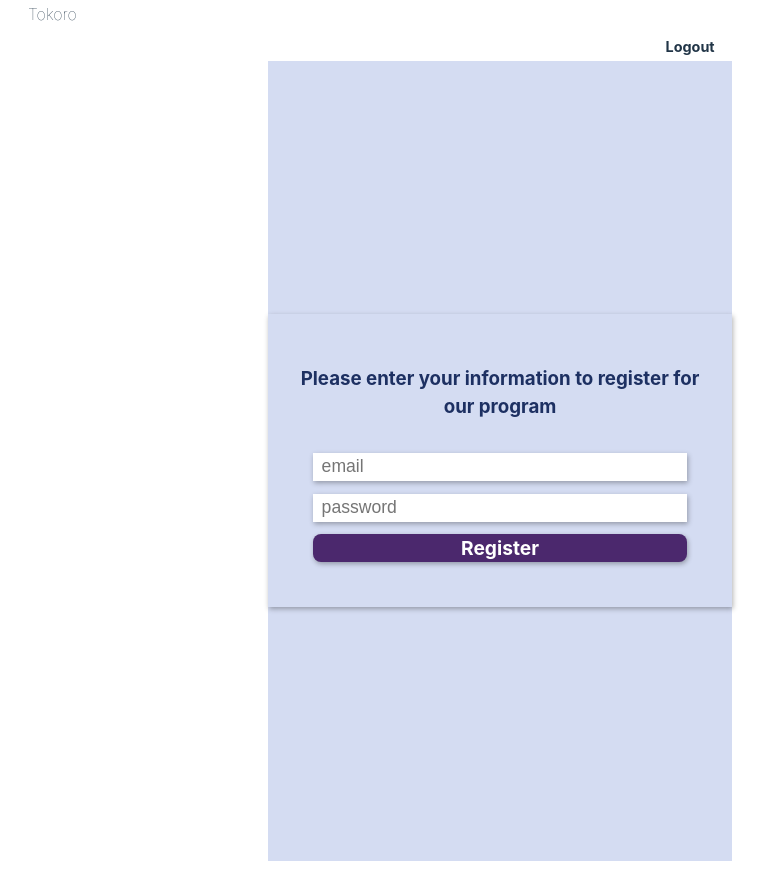
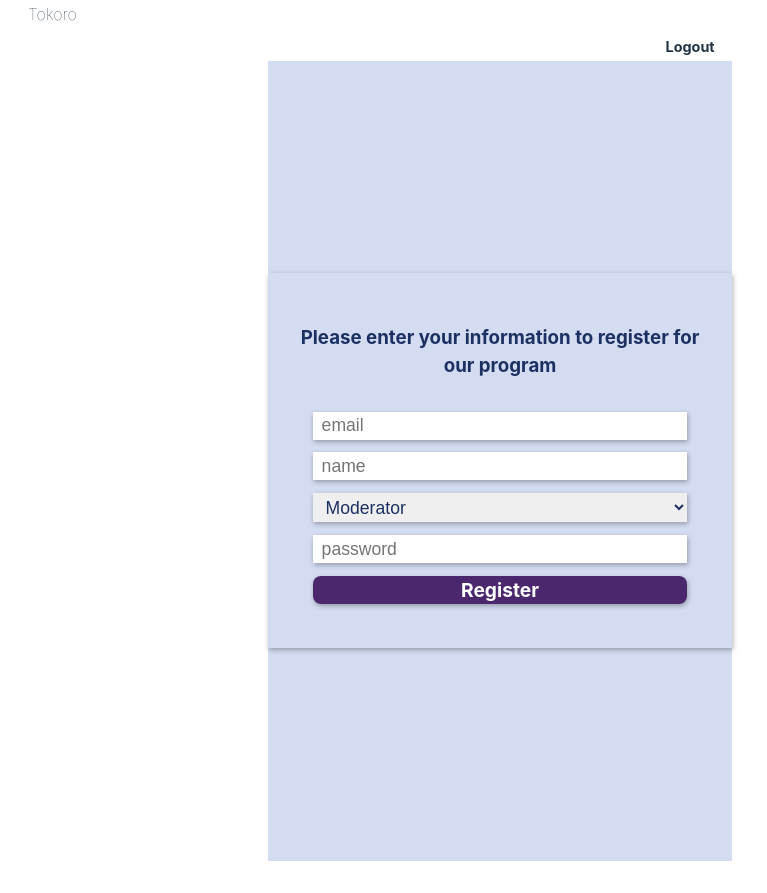
Before and after one commit to slavwritescode/arnikki-upload, a React (Vite) app: page / in a window 1280 px wide. Shown: the whole page, without its empty margins (140-907 px from the left). Built offline with nearby package versions, Linux system fonts and the light colour scheme; no server answers.

Commit message:
dropdowns

```diff
--- a/src/components/RegistrationPage/index.css
+++ b/src/components/RegistrationPage/index.css
@@ -27,7 +27,8 @@
 }
 
 #registrationPage input[type=text],
-#registrationPage input[type=password] {
+#registrationPage input[type=password],
+#registrationPage select, input {
     border: 0px;
     padding: .2em .5em;
     font-size: 1.1em;
--- a/src/components/RegistrationPage/index.jsx
+++ b/src/components/RegistrationPage/index.jsx
@@ -6,7 +6,7 @@ import {backend, realtimeDb} from '../../firebase/config';
 const RegistrationPage = () => {
 
     const writeUserDataToDb = async (uid, name) => {
-        const userData = await realtimeDb.ref('/users/' + uid).set({uid: {name: name}});
+        const userData = await realtimeDb.ref('/users/' + uid).set({name: name});
         console.log(userData);
         return userData;
     }
@@ -18,11 +18,10 @@ const RegistrationPage = () => {
       } = useForm();
 
     const handleRegistration = (data) => {
-        console.log(data);
-        console.log(data.email);
+
         const register = async()=>{
-           const res = await backend('registerNewUser', {email: data.email, password: data.password});
-           console.log('is the res', res);
+           const res = await backend('registerNewUser', {email: data.email, name: data.name});
+
            if(res.data.message){
             Swal.fire({
                 icon: 'error',
@@ -32,6 +31,7 @@ const RegistrationPage = () => {
            }else if(res.data.uid){
                 const newUid = res.data.uid;
                 const name = res.data.name
+                console.log(name, newUid, 'uid and name...')
                 const write = await writeUserDataToDb(newUid, name);
                 console.log(write, 'is write')
                 return write;
@@ -56,6 +56,16 @@ const RegistrationPage = () => {
                         {/*We could potentially fire swal here as well... */}
                         {errors.email && <span>The email field is mandatory</span>}
                         <input
+                            type="text"
+                            placeholder="name"
+                            {...register("name", { required: true })}
+                        />
+                        {errors.name && <span>The name field is mandatory</span>}
+                        <select {...register("role")}>
+                            <option value="admin">Admin</option>
+                            <option value="moderator" selected>Moderator</option>
+                        </select>
+                        <input
                             type="password"
                             placeholder="password"
                             {...register("password", { required: true })}
```
